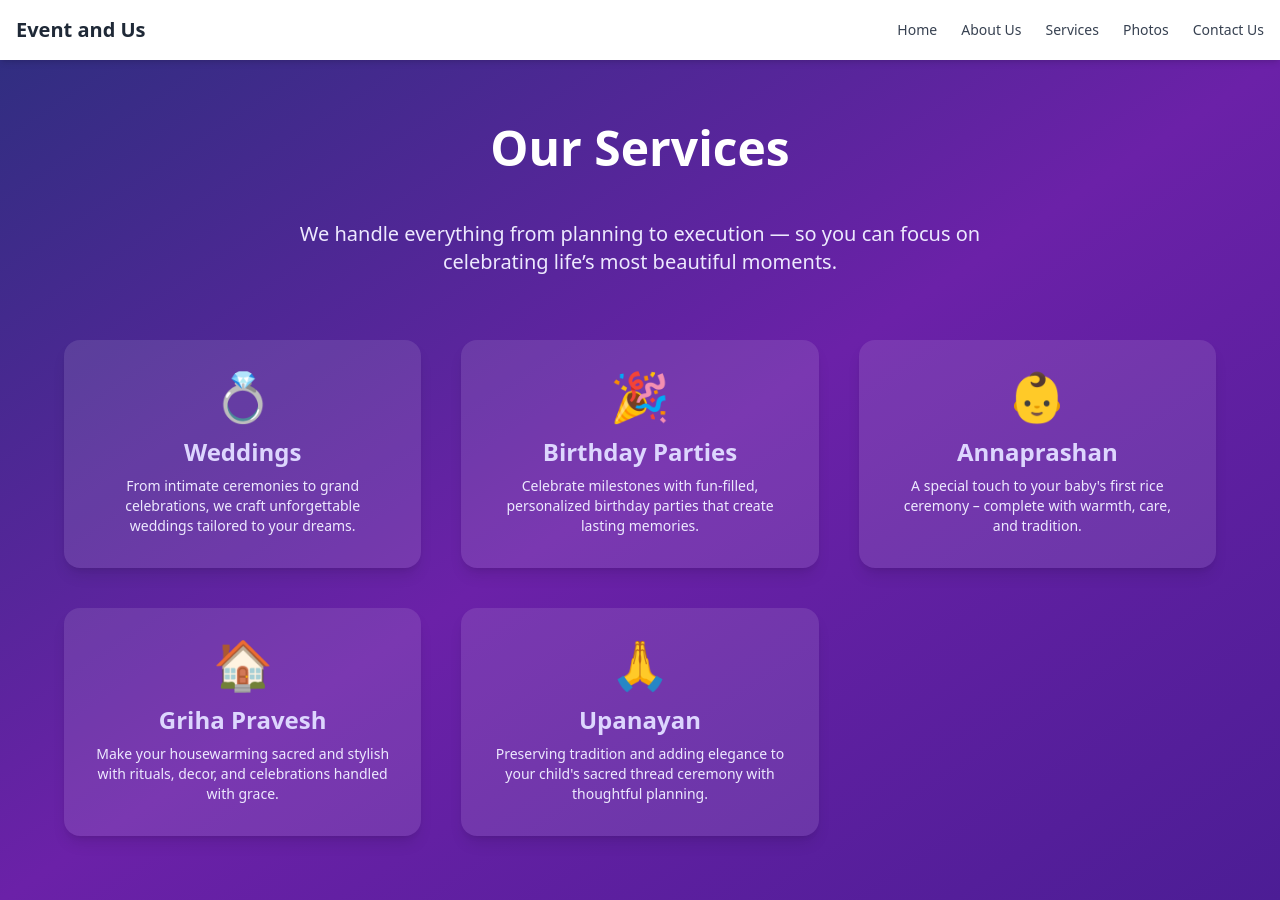
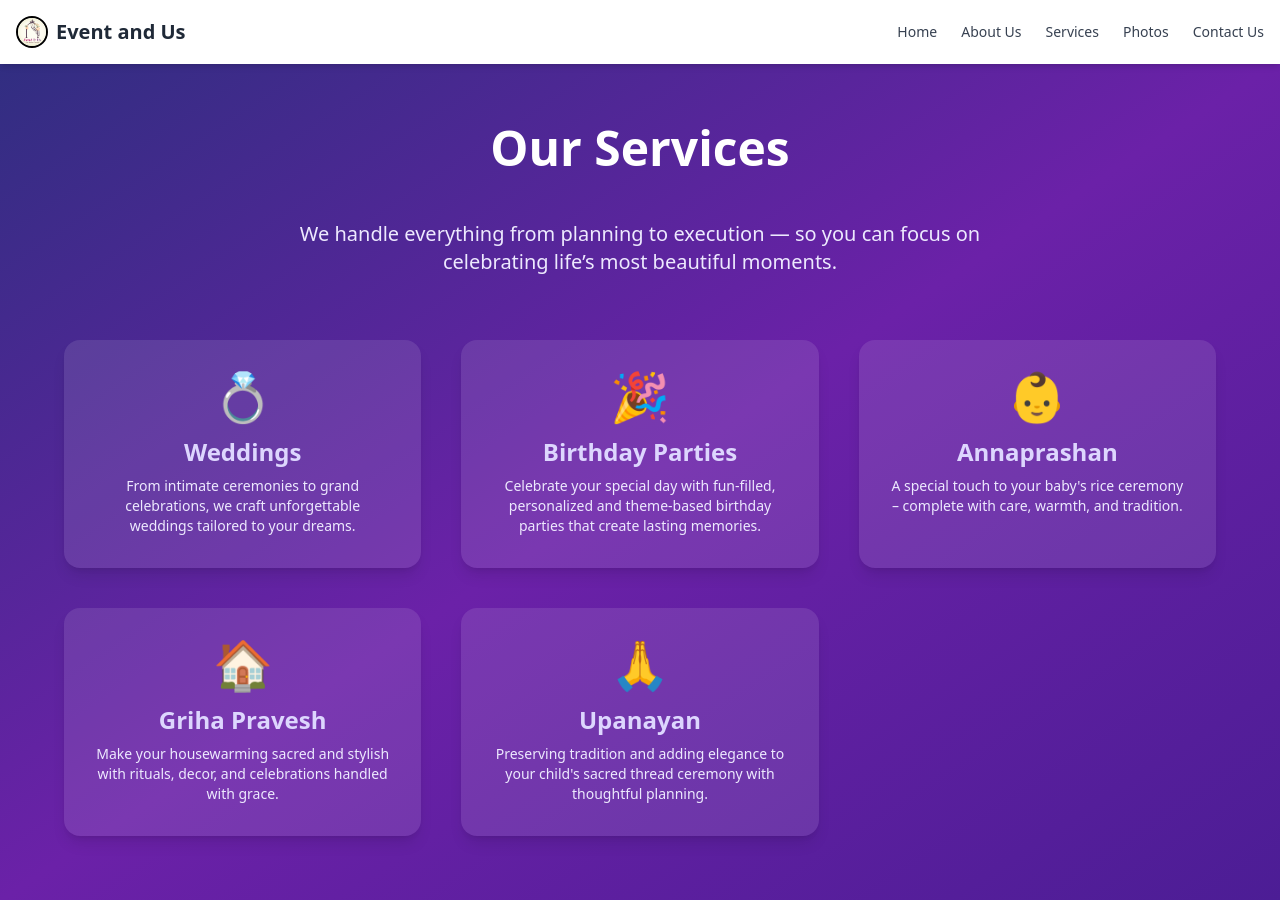
Before and after one commit to arnabjoy123/eventAndUs, a React (Vite) app: page /services in a window 1280 px wide. Built offline with nearby package versions, Linux system fonts and the light colour scheme.

Commit message:
Some textual change and borders added to image

```diff
--- a/src/App.jsx
+++ b/src/App.jsx
@@ -12,8 +12,16 @@ function App() {
       <HeroCarousel />
 
       {/* About Section */}
+
       <section className="py-20 px-6 bg-gray-100 text-center">
-        <h2 className="text-3xl font-bold mb-4">About Us</h2>
+        <div className="flex justify-center mb-4">
+          <img
+            src="/EventandusLogo.svg"
+            alt="Eventandus Logo"
+            className="h-24 w-24 border-4 border-black rounded-full object-cover"
+          />
+        </div>
+        <h2 className="text-3xl font-bold mb-4">Event & Us</h2>
         <p className="max-w-3xl mx-auto text-lg text-gray-700">
           With over a decade of experience, we specialize in creating memorable
           corporate events, luxury weddings, and custom experiences. Our team
--- a/src/components/HeroCarousel.jsx
+++ b/src/components/HeroCarousel.jsx
@@ -5,7 +5,7 @@ const slides = [
   {
     image:
       "https://images.pexels.com/photos/2747449/pexels-photo-2747449.jpeg?cs=srgb&dl=pexels-wolfgang-1002140-2747449.jpg&fm=jpg",
-    title: "Crafting Unforgettable Events",
+    title: "Plan. Execute. Celebrate",
     subtitle:
       "From corporate gatherings to dream weddings – we bring your vision to life.",
   },
--- a/src/components/Navbar.jsx
+++ b/src/components/Navbar.jsx
@@ -17,7 +17,14 @@ const Navbar = () => {
     <header className="fixed top-0 left-0 w-full bg-white shadow-md z-50">
       <div className="max-w-7xl mx-auto px-4 py-4 flex items-center justify-between">
         {/* Logo */}
-        <div className="text-xl font-bold text-gray-800">Event and Us</div>
+        <div className="flex items-center space-x-2">
+          <img
+            src="/public/EventandusLogo.svg"
+            alt="Eventandus Logo"
+            className="h-8 w-auto border-2 border-black rounded-full object-cover"
+          />
+          <span className="text-xl font-bold text-gray-800">Event and Us</span>
+        </div>
 
         {/* Desktop Menu */}
         <nav className="hidden md:flex space-x-6 text-sm font-medium text-gray-700">
--- a/src/main.jsx
+++ b/src/main.jsx
@@ -8,9 +8,11 @@ import Services from "./pages/Services.jsx";
 import Photos from "./pages/Photos.jsx";
 import Contact from "./pages/ContactUs.jsx";
 import Navbar from "./components/Navbar.jsx";
+import UnderConstruction from "./pages/UnderConstruction.jsx";
 
 createRoot(document.getElementById("root")).render(
   <StrictMode>
+    {/* <UnderConstruction /> */}
     <Router>
       <div className="font-sans text-gray-800">
         <Navbar />
--- a/src/pages/ContactUs.jsx
+++ b/src/pages/ContactUs.jsx
@@ -12,13 +12,13 @@ export default function ContactUs() {
           {/* Contact Card: Sanchari */}
           <div className="bg-white text-black rounded-2xl p-6 shadow-lg hover:shadow-xl transition">
             <h2 className="text-2xl font-semibold mb-2">Sanchari Coomar</h2>
-            <p className="text-gray-700 mb-1">📞 9477562293</p>
+            <p className="text-gray-700 mb-1">📞 9836057563</p>
           </div>
 
           {/* Contact Card: Saikat */}
           <div className="bg-white text-black rounded-2xl p-6 shadow-lg hover:shadow-xl transition">
-            <h2 className="text-2xl font-semibold mb-2">Saikat Majumdar</h2>
-            <p className="text-gray-700 mb-1">📞 9477562296</p>
+            <h2 className="text-2xl font-semibold mb-2">Saikat Dutta</h2>
+            <p className="text-gray-700 mb-1">📞 9477562293</p>
           </div>
         </div>
 
@@ -32,6 +32,7 @@ export default function ContactUs() {
             celebrations@eventandus.com
           </a>
         </div>
+        <p> Or you can submit your query here below</p>
 
         {/* Optional: Contact Form */}
 
--- a/src/pages/Services.jsx
+++ b/src/pages/Services.jsx
@@ -10,13 +10,13 @@ export default function Services() {
       title: "Birthday Parties",
       icon: "🎉",
       description:
-        "Celebrate milestones with fun-filled, personalized birthday parties that create lasting memories.",
+        "Celebrate your special day with fun-filled, personalized and theme-based birthday parties that create lasting memories.",
     },
     {
       title: "Annaprashan",
       icon: "👶",
       description:
-        "A special touch to your baby's first rice ceremony – complete with warmth, care, and tradition.",
+        "A special touch to your baby's rice ceremony – complete with care, warmth, and tradition.",
     },
     {
       title: "Griha Pravesh",
--- /dev/null
+++ b/src/pages/UnderConstruction.jsx
@@ -0,0 +1,17 @@
+import React from "react";
+
+const UnderConstruction = () => {
+  return (
+    <div className="min-h-screen bg-gradient-to-br from-violet-600 via-purple-600 to-indigo-700 text-white flex flex-col justify-center items-center px-6 text-center">
+      <h1 className="text-4xl md:text-6xl font-extrabold mb-4 drop-shadow-lg">
+        🚧 Page Under Construction
+      </h1>
+      <p className="text-lg md:text-xl max-w-2xl drop-shadow-sm">
+        We’re working hard to bring you something amazing. Please check back
+        soon as we polish this page to perfection!
+      </p>
+    </div>
+  );
+};
+
+export default UnderConstruction;
```
